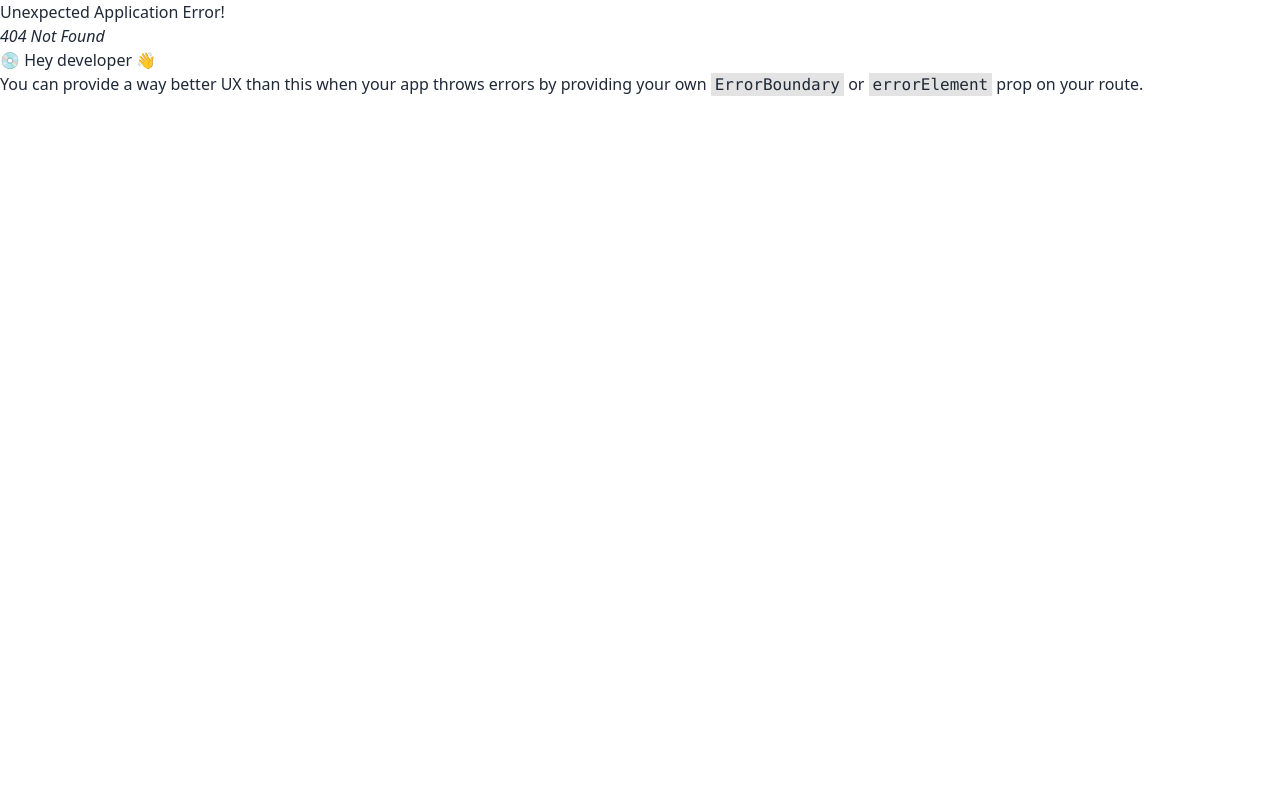
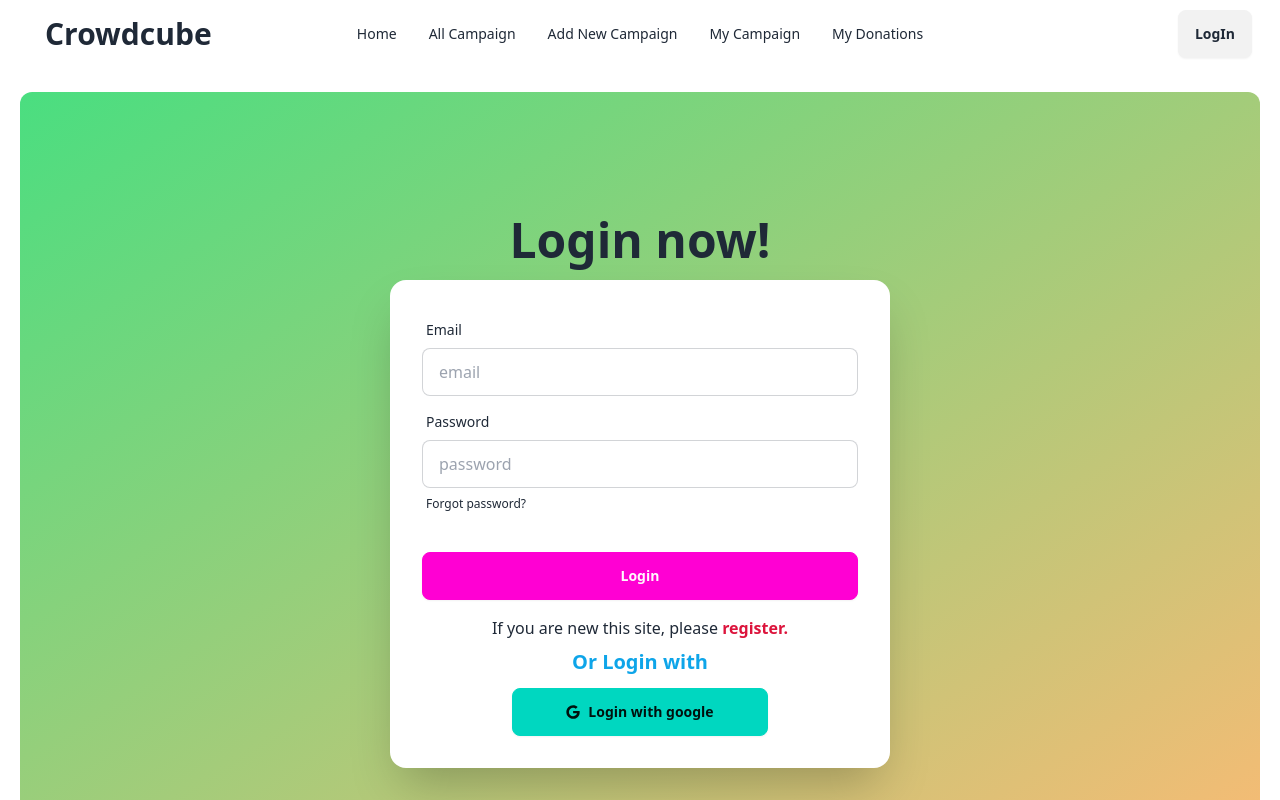
Before and after one commit to coderHasan/Practice-ass-10, a React (Vite) app: page /login in a window 1280 px wide. Before the commit this address had no page. Shown: the top 800 px of the page. Built offline with nearby package versions, Linux system fonts and the light colour scheme.

Commit message:
Login and register page design completed

```diff
--- /dev/null
+++ b/src/component/CampaingCard.jsx
@@ -0,0 +1,31 @@
+import React from "react";
+
+const CampaingCard = () => {
+  return (
+    <div className="container mx-auto px-3 md:px-5">
+      <div>
+        <div className="card bg-base-100  shadow-xl">
+          <figure>
+            <img
+              src="https://img.daisyui.com/images/stock/photo-1606107557195-0e29a4b5b4aa.webp"
+              alt="Shoes"
+            />
+          </figure>
+          <div className="card-body">
+            <h2 className="card-title">
+              Shoes!
+              <div className="badge badge-secondary">NEW</div>
+            </h2>
+            <p>If a dog chews shoes whose shoes does he choose?</p>
+            <div className="card-actions justify-end">
+              <div className="badge badge-outline">Fashion</div>
+              <div className="badge badge-outline">Products</div>
+            </div>
+          </div>
+        </div>
+      </div>
+    </div>
+  );
+};
+
+export default CampaingCard;
--- a/src/component/NavBar.jsx
+++ b/src/component/NavBar.jsx
@@ -73,7 +73,7 @@ const NavBar = () => {
             </ul>
           </div>
           <div className="navbar-end">
-            <Link to={"/"} className="btn">
+            <Link to={"/login"} className="btn">
               LogIn
             </Link>
           </div>
--- /dev/null
+++ b/src/component/RunningCampaing.jsx
@@ -0,0 +1,21 @@
+import React from "react";
+import CampaingCard from "./CampaingCard";
+
+const RunningCampaing = () => {
+  return (
+    <div className="">
+      <div>
+        <div>
+          <h1>Our Running Campaing</h1>
+        </div>
+        <div className="grid md:grid-cols-2 lg:grid-cols-3">
+          <CampaingCard />
+          <CampaingCard />
+          <CampaingCard />
+        </div>
+      </div>
+    </div>
+  );
+};
+
+export default RunningCampaing;
--- a/src/pages/Home.jsx
+++ b/src/pages/Home.jsx
@@ -1,5 +1,6 @@
 import React from "react";
 import Banner from "../component/Banner";
+import RunningCampaing from "../component/RunningCampaing";
 
 const Home = () => {
   return (
@@ -7,6 +8,9 @@ const Home = () => {
       <section className="mb-9 mt-4">
         <Banner />
       </section>
+      <section className="my-9">
+        <RunningCampaing />
+      </section>
     </main>
   );
 };
--- /dev/null
+++ b/src/pages/Login.jsx
@@ -0,0 +1,69 @@
+import React from "react";
+import { FaGoogle } from "react-icons/fa6";
+import { Link } from "react-router";
+
+const Login = () => {
+  return (
+    <div className="container mx-auto px-3 md:px-5">
+      <div className="hero bg-gradient-to-br rounded-xl my-6 from-green-400 to-orange-300 min-h-screen">
+        <div className="hero-content flex-col ">
+          <div className="text-center lg:text-left">
+            <h1 className="text-5xl font-bold">Login now!</h1>
+          </div>
+          <div className="card bg-base-100 w-[500px] shrink-0 shadow-2xl">
+            <form className="card-body">
+              <div className="form-control">
+                <label className="label">
+                  <span className="label-text">Email</span>
+                </label>
+                <input
+                  type="email"
+                  placeholder="email"
+                  className="input input-bordered"
+                  required
+                />
+              </div>
+              <div className="form-control">
+                <label className="label">
+                  <span className="label-text">Password</span>
+                </label>
+                <input
+                  type="password"
+                  placeholder="password"
+                  className="input input-bordered"
+                  required
+                />
+                <label className="label">
+                  <a href="#" className="label-text-alt link link-hover">
+                    Forgot password?
+                  </a>
+                </label>
+              </div>
+              <div className="form-control mt-6">
+                <button className="btn btn-secondary ">Login</button>
+
+                <p className="text-center mt-4">
+                  If you are new this site, please{" "}
+                  <Link to="/register" className="text-[crimson] font-bold">
+                    register.
+                  </Link>
+                </p>
+              </div>
+
+              <div className="text-center ">
+                <p className="text-xl font-semibold text-sky-500 mb-3">
+                  Or Login with
+                </p>
+                <button className="btn btn-wide btn-accent font-semibold ">
+                  <FaGoogle /> Login with google
+                </button>
+              </div>
+            </form>
+          </div>
+        </div>
+      </div>
+    </div>
+  );
+};
+
+export default Login;
--- /dev/null
+++ b/src/pages/Register.jsx
@@ -0,0 +1,83 @@
+import React from "react";
+import { Link } from "react-router";
+
+const Register = () => {
+  return (
+    <div className="container mx-auto px-3 md:px-5">
+      <div className="hero bg-gradient-to-br rounded-xl my-6 from-green-400 to-orange-300 min-h-screen">
+        <div className="hero-content flex-col ">
+          <div className="text-center lg:text-left">
+            <h1 className="text-5xl font-bold">Register now!</h1>
+          </div>
+          <div className="card bg-base-100 w-[500px] shrink-0 shadow-2xl">
+            <form className="card-body">
+              <div className="form-control">
+                <label className="label">
+                  <span className="label-text">Name</span>
+                </label>
+                <input
+                  type="text"
+                  placeholder="Full name"
+                  className="input input-bordered"
+                  required
+                  name="name"
+                />
+              </div>
+
+              <div className="form-control">
+                <label className="label">
+                  <span className="label-text">Email</span>
+                </label>
+                <input
+                  type="email"
+                  name="email"
+                  placeholder="email"
+                  className="input input-bordered"
+                  required
+                />
+              </div>
+
+              <div className="form-control">
+                <label className="label">
+                  <span className="label-text">Photo URL</span>
+                </label>
+                <input
+                  type="text"
+                  name="photo"
+                  placeholder="Photo url"
+                  className="input input-bordered"
+                  required
+                />
+              </div>
+
+              <div className="form-control">
+                <label className="label">
+                  <span className="label-text">Password</span>
+                </label>
+                <input
+                  type="password"
+                  placeholder="password"
+                  className="input input-bordered"
+                  required
+                />
+              </div>
+
+              <div className="form-control mt-6">
+                <button className="btn btn-secondary">Register</button>
+
+                <p className="text-center mt-4">
+                  If you have an account, please{" "}
+                  <Link to="/login" className="text-[crimson] font-bold">
+                    LogIn.
+                  </Link>
+                </p>
+              </div>
+            </form>
+          </div>
+        </div>
+      </div>
+    </div>
+  );
+};
+
+export default Register;
```
Also changed, not shown: src/routes/Routes.jsx (+10 -0 lines).
